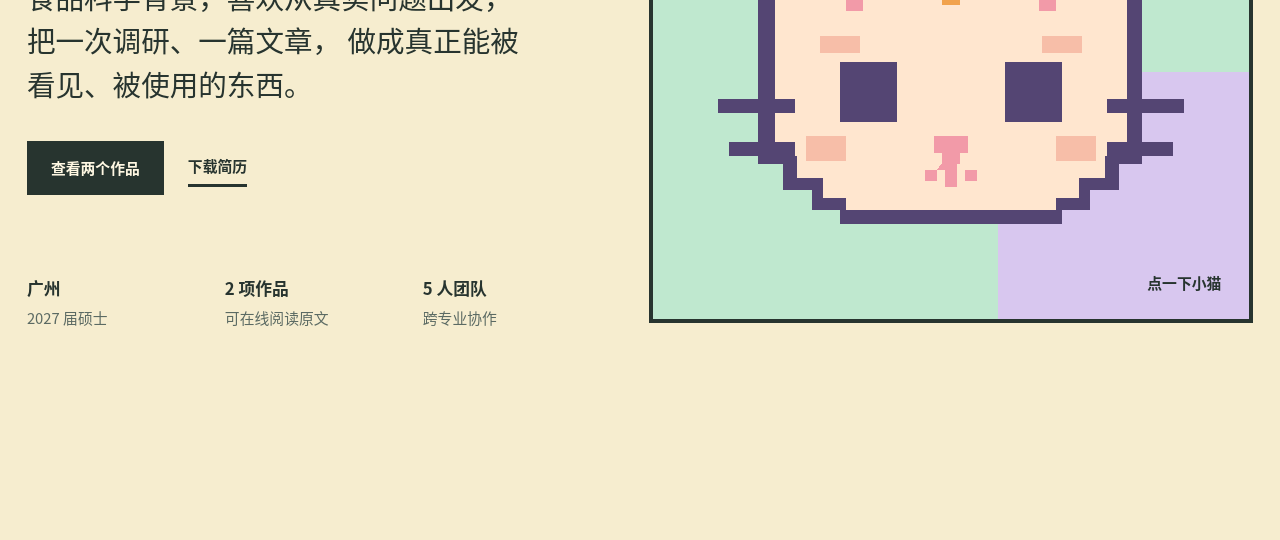
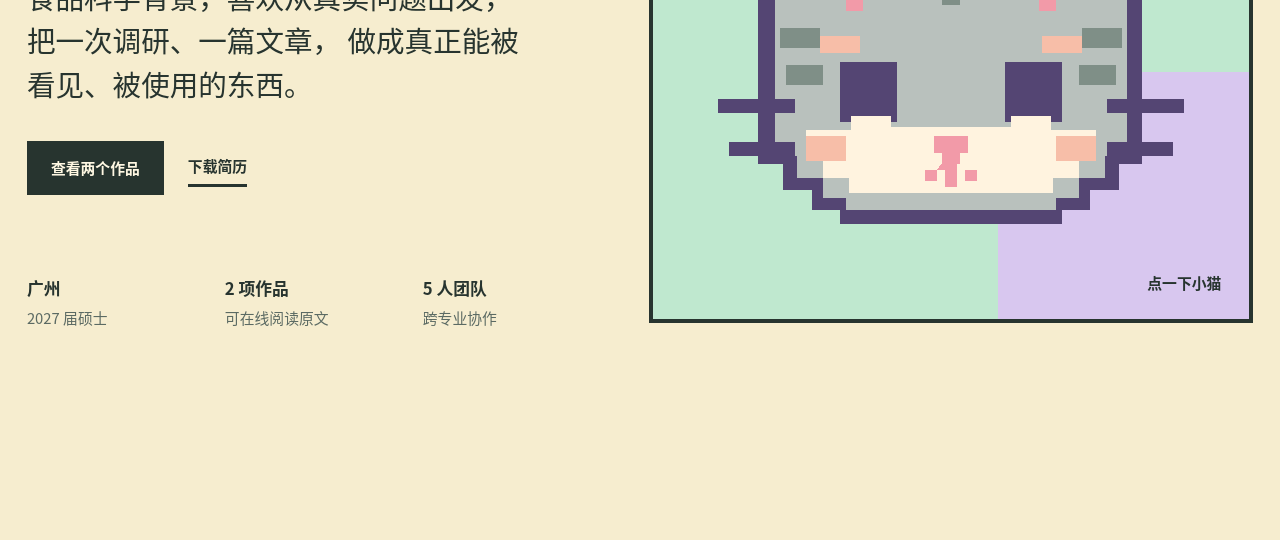
Before and after one commit to Iris-hyt/yuting-pixel-portfolio, a plain HTML site: page index.html in a window 1280 px wide. Shown: the part 560-1100 px from the top of the page. Drawn offline with Linux system fonts and the light colour scheme.

Commit message:
Preserve gray tabby markings in pixel cat

```diff
--- a/index.html
+++ b/index.html
@@ -68,7 +68,7 @@
           <span class="cat-bubble" data-cat-message>你好，我是黄钰婷。</span>
           <svg class="cat-portrait" viewBox="0 0 360 320" role="img" aria-labelledby="cat-title cat-desc">
             <title id="cat-title">一只像素 Q 版美短小猫头像</title>
-            <desc id="cat-desc">奶油色圆脸、紫色粗轮廓、粉色耳朵和腮红、橙色额纹，整体由干净的大色块组成。</desc>
+            <desc id="cat-desc">灰色虎斑美短圆脸、紫色粗轮廓、粉色耳朵和腮红、深灰额纹，整体由干净的大色块组成。</desc>
             <g shape-rendering="crispEdges">
               <path
                 d="M64 68H78V52H94V36H132V52H146V68H214V52H228V36H266V52H282V68H298V96H314V228H298V246H278V260H258V270H102V260H82V246H62V228H44V96H64Z"
@@ -76,20 +76,23 @@
               />
               <path
                 d="M72 74H84V62H96V48H126V60H142V74H218V60H234V48H264V60H276V74H290V98H304V222H288V238H270V252H254V260H106V252H90V238H72V222H56V98H72Z"
-                fill="#ffe6cf"
+                fill="#b9c1bd"
               />
 
               <path d="M80 80H94V68H106V80H118V94H130V112H118V120H106V110H96V98H80Z" fill="#f29aa8"/>
               <path d="M280 80H266V68H254V80H242V94H230V112H242V120H254V110H264V98H280Z" fill="#f29aa8"/>
 
-              <path d="M156 72H168V112H156Z" fill="#f1a24d"/>
-              <path d="M174 68H186V116H174Z" fill="#f1a24d"/>
-              <path d="M192 72H204V112H192Z" fill="#f1a24d"/>
+              <path d="M156 72H168V112H156Z" fill="#7f8f87"/>
+              <path d="M174 68H186V116H174Z" fill="#7f8f87"/>
+              <path d="M192 72H204V112H192Z" fill="#7f8f87"/>
+              <path d="M60 132H88V146H60ZM64 158H90V172H64Z" fill="#7f8f87"/>
+              <path d="M300 132H272V146H300ZM296 158H270V172H296Z" fill="#7f8f87"/>
 
               <path d="M102 156H142V198H102Z" fill="#544573"/>
               <path d="M218 156H258V198H218Z" fill="#544573"/>
               <path d="M88 138H116V150H88ZM244 138H272V150H244Z" fill="#f7bea8"/>
 
+              <path d="M78 204H110V194H138V202H222V194H250V204H282V224H270V238H252V248H108V238H90V224H78Z" fill="#fff3df"/>
               <path d="M168 208H192V220H186V228H174V220H168Z" fill="#f29aa8"/>
               <path d="M176 224H184V232H198V240H190V232H184V244H176V232H170V240H162V232H170Z" fill="#f29aa8"/>
 
```
Also changed, not shown: assets/social-preview.png.
